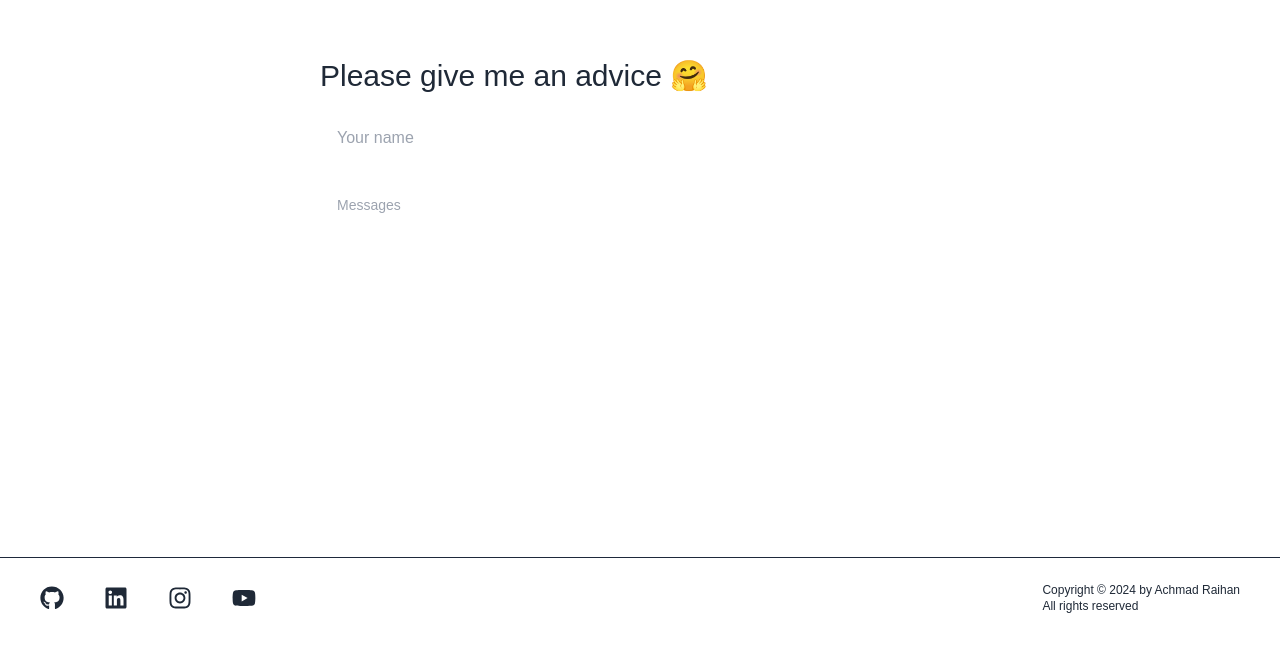
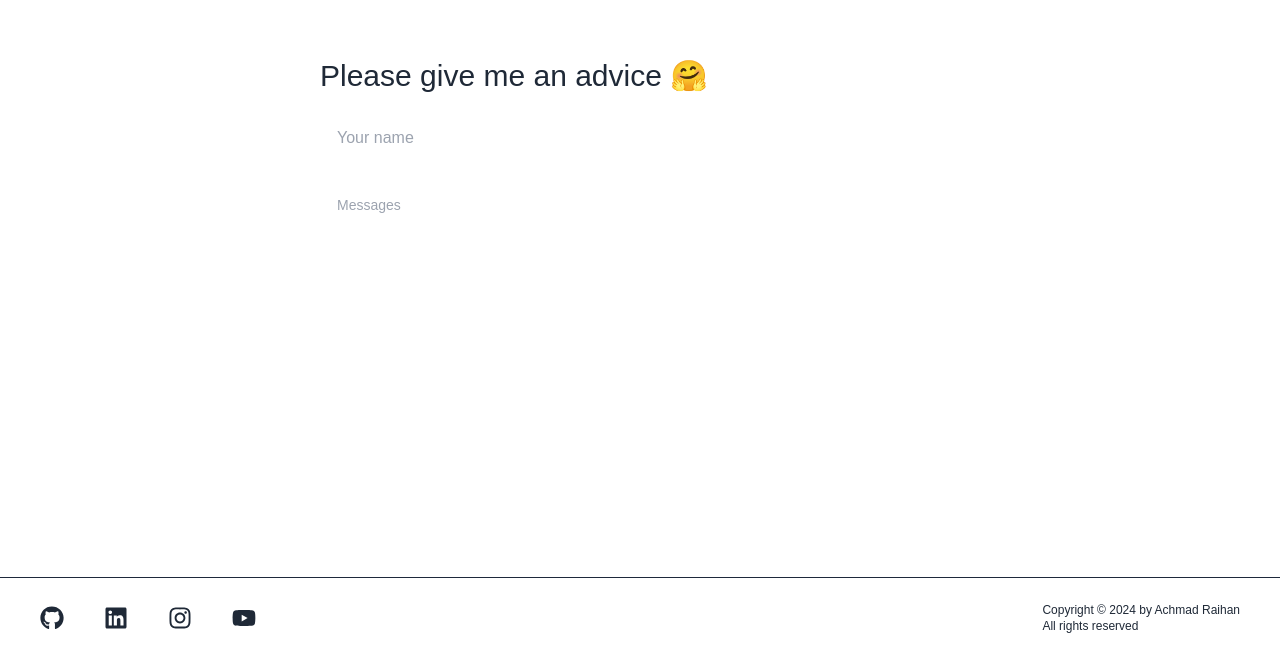
Before and after one commit to Achmad96/Portofolio-Website, a Next.js app: page / in a window 1280 px wide. Shown: the part 2101-2758 px from the top of the page. Built offline with nearby package versions, Linux system fonts and the light colour scheme.

Commit message:
refactor: add margin-top

```diff
--- a/components/Footer.tsx
+++ b/components/Footer.tsx
@@ -2,7 +2,7 @@ import Link from "next/link";
 import { FaGithub, FaYoutube, FaLinkedin, FaInstagram } from "react-icons/fa";
 export default function Footer() {
   return (
-    <footer className="flex h-[10vh] items-center justify-between border-t-[1px] border-t-slate-800 px-10 max-md:flex-col max-md:gap-3 max-md:pt-5">
+    <footer className="mt-5 flex h-[10vh] items-center justify-between border-t-[1px] border-t-slate-800 px-10 max-md:flex-col max-md:gap-3 max-md:pt-5">
       <div className="flex justify-center gap-10 max-sm:gap-7">
         <Link
           target="_blank"
```
